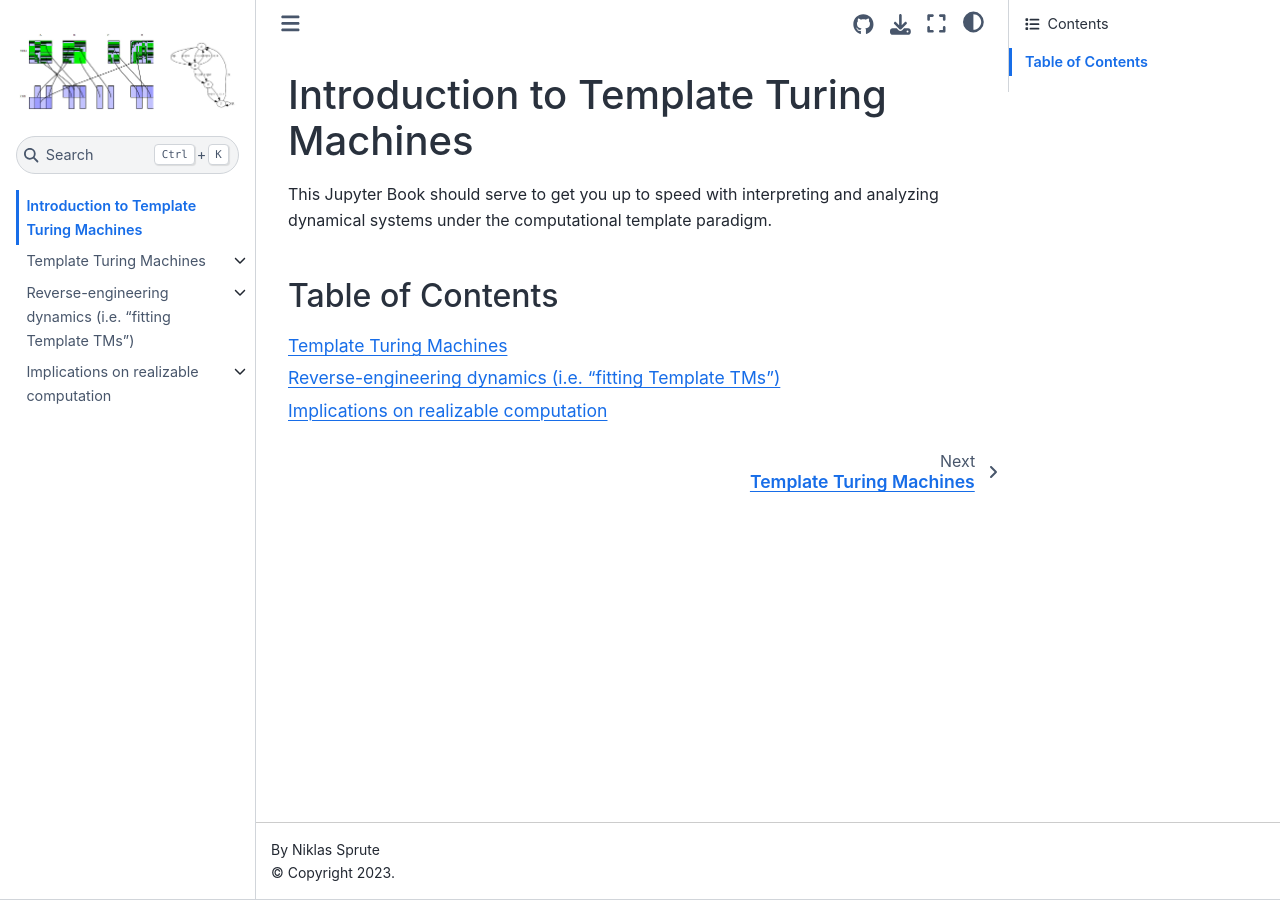
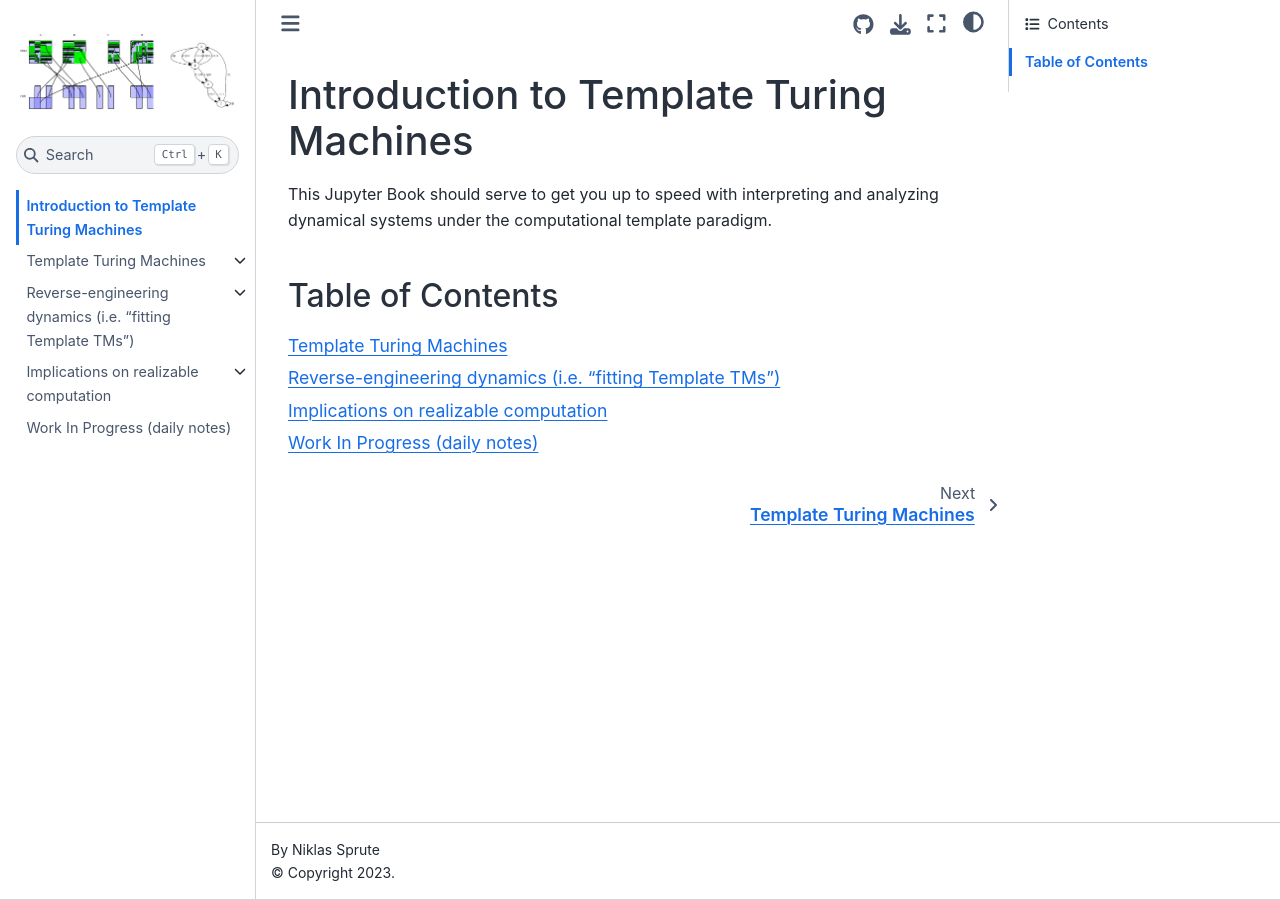
Before and after one commit to Nikleon/nikleon.github.io, a Jupyter Book: the page built from intro.md, in a window 1280 px wide. Built offline with Jupyter Book 1.0.4 settings and Sphinx 7.4.7 and the Sphinx Book theme 1.1.4, drawn with Linux system fonts in a browser that asks for light colours.

Commit message:
'work in progress' chapter

```diff
--- a/_toc.yml
+++ b/_toc.yml
@@ -18,3 +18,4 @@ chapters:
   - file: phylim/physical-constraints
   - file: phylim/topological-qc
   - file: phylim/observer-theory
+- file: wip/scratch.md
--- /dev/null
+++ b/wip/scratch.md
@@ -0,0 +1,3 @@
+# Work In Progress (daily notes)
+
+## 24.1
```
